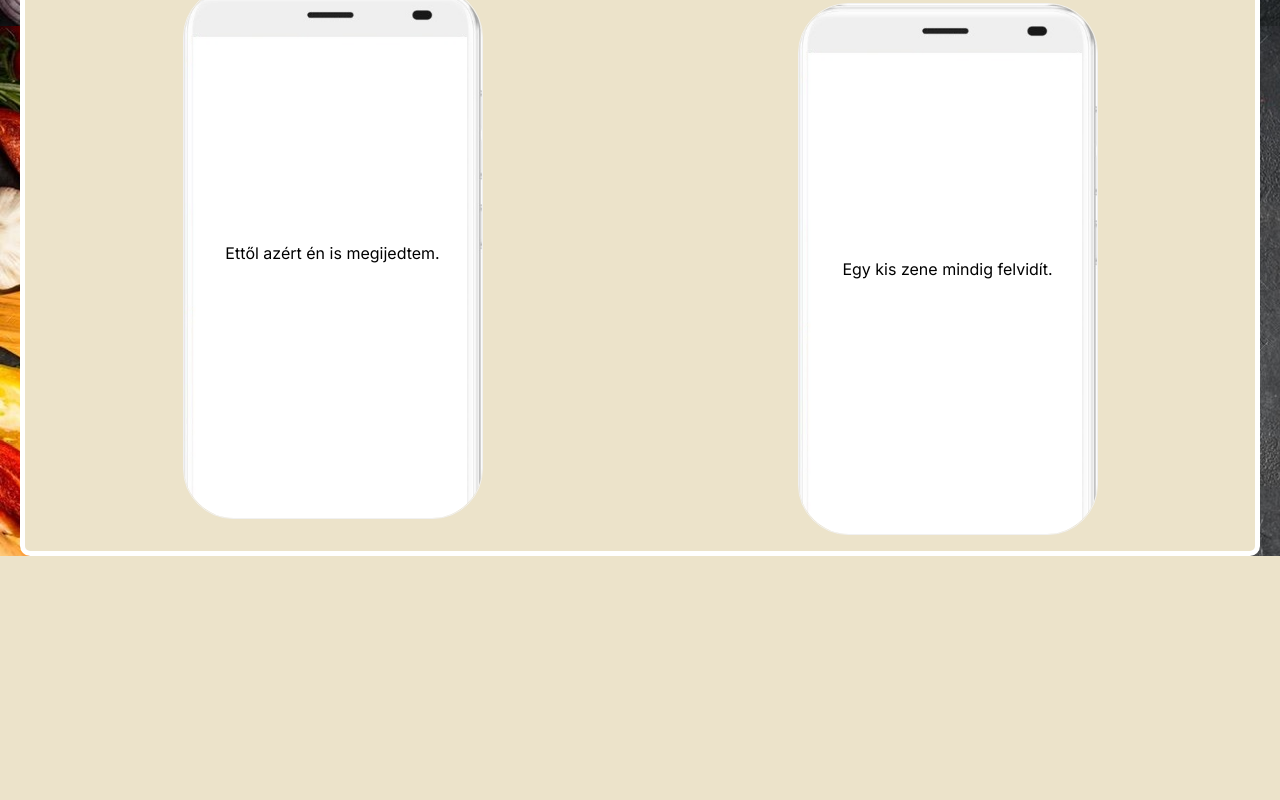
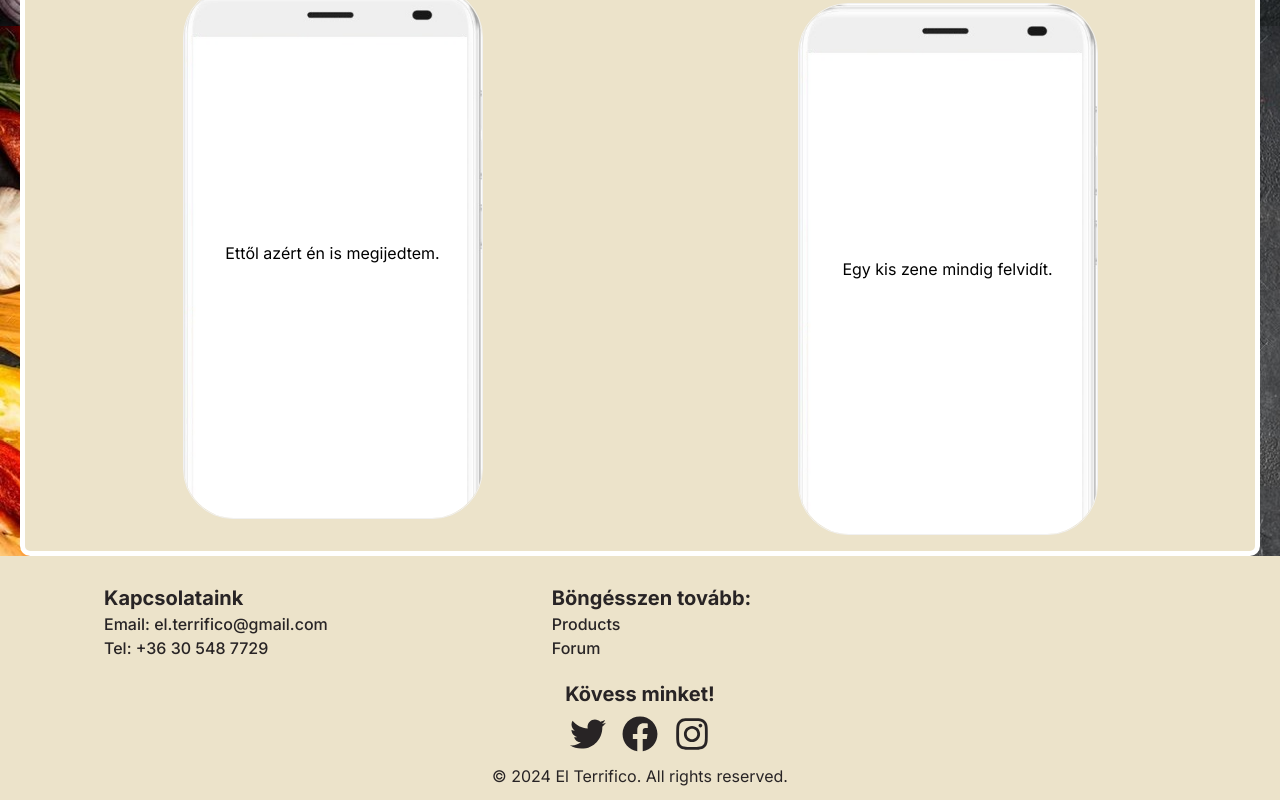
Before and after one commit to El-Terrifico-webfejlesztok/El-Terrifico-weboldal, a Next.js app: page / in a window 1280 px wide. Shown: the part 4538-5338 px from the top of the page. Before the commit the page ends 5114 px from the top, so only its background shows below. Built offline with nearby package versions, Linux system fonts and the light colour scheme; no server answers.

Commit message:
Footer kesz

```diff
--- /dev/null
+++ b/app/components/footer/Footer.tsx
@@ -0,0 +1,48 @@
+import React from 'react';
+import Link from 'next/link';
+import { FaTwitter, FaFacebook, FaInstagram, FaLinkedin } from 'react-icons/fa';
+
+const Footer = () => {
+
+  return (
+    <footer>
+      <div className="flex mx-6">
+        <div className="m-2 mx-20 font-medium">
+          <h3 className="font-bold text-xl">Kapcsolataink</h3>
+          <p>Email: el.terrifico@gmail.com</p>
+          <p>Tel: +36 30 548 7729</p>
+        </div>
+        <div className="m-2 mx-36 font font-medium">
+          <h3 className="font-bold text-xl">Böngésszen tovább:</h3>
+            <ul>
+              <li>
+                <Link href="/products">
+                  <p>Products</p>
+                </Link>
+              </li>
+              <li>
+                <Link href="/forum">
+                  <p>Forum</p>
+                </Link>
+              </li>
+            </ul>
+        </div>
+      </div>
+
+      <div className="m-3 text-center">
+        <h3 className="font-bold text-xl m-2">Kövess minket!</h3>
+        <div className="flex items-center justify-center">
+          <FaTwitter className="mx-2 size-9" />
+          <FaFacebook className="mx-2 size-9" />
+          <FaInstagram className="mx-2 size-9" />
+        </div>
+      </div>
+
+      <div className="m-3">
+        <p className="text-center">&copy; 2024 El Terrifico. All rights reserved.</p>
+      </div>
+    </footer>
+  );
+};
+
+export default Footer;
--- a/app/layout.tsx
+++ b/app/layout.tsx
@@ -2,6 +2,7 @@ import type { Metadata } from "next";
 import { Inter } from "next/font/google";
 import "./globals.css";
 import NavBar from "./components/navbar/NavBar";
+import Footer from "./components/footer/Footer";
 // sessionok
 import { getServerSession } from "next-auth";
 import SessionProvider from "./components/SessionProvider";
@@ -25,6 +26,7 @@ export default async function RootLayout({ children, }: Readonly<{ children: Rea
         <SessionProvider session={session}>
           <NavBar />
           <main>{children}</main>
+          <Footer />
         </SessionProvider>
       </body>
 
--- a/package.json
+++ b/package.json
@@ -16,6 +16,7 @@
     "prisma": "^5.8.1",
     "react": "^18",
     "react-dom": "^18",
+    "react-icons": "^5.0.1",
     "uuid": "^9.0.1",
     "zod": "^3.22.2"
   },
```
Also changed, not shown: 1 other file (tests, documents, lock files or other folders).
